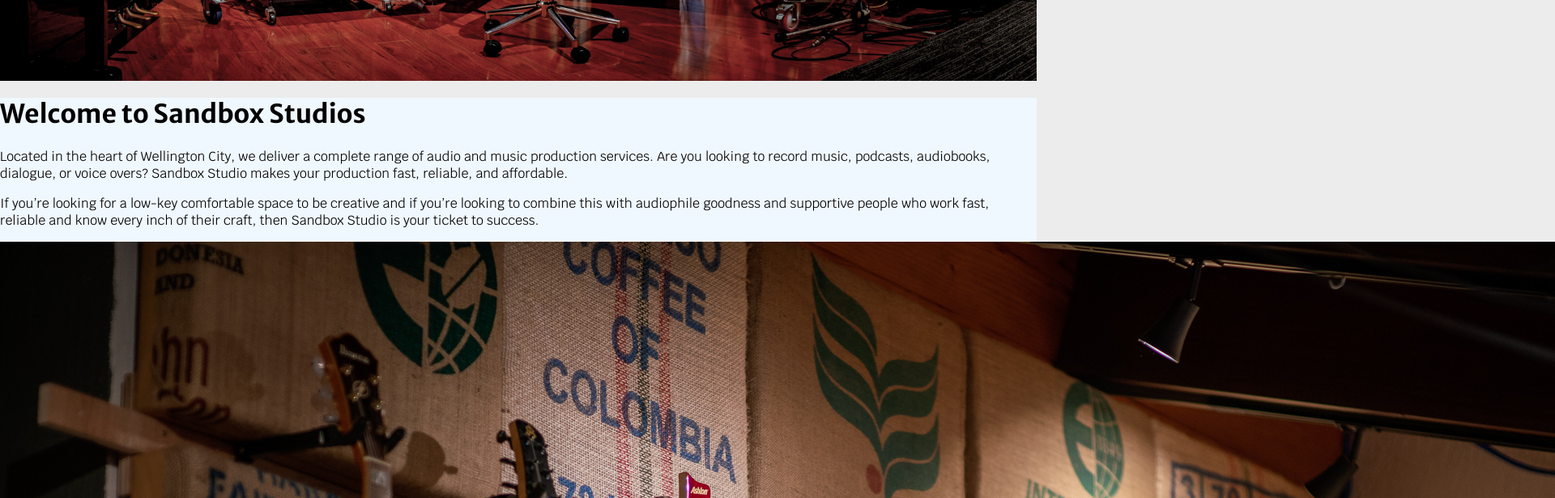
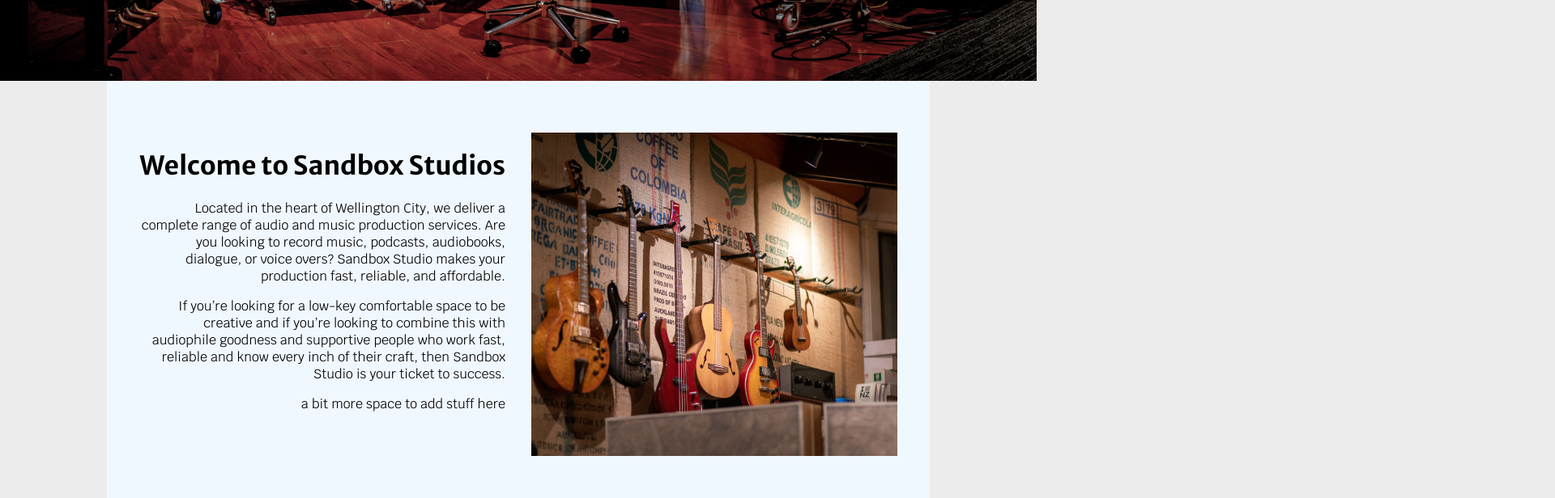
Before and after one commit to moltenot/sandbox_website, a Next.js app: page / in a window 1280 px wide. Shown: the part 700-1316 px from the top of the page at 81% size, 1920 px wide, since content can reach past the window. Built offline with nearby package versions, Linux system fonts and the light colour scheme.

Commit message:
got welcome section going for desktop

```diff
--- a/components/sections/textcolumnimagecolumn.js
+++ b/components/sections/textcolumnimagecolumn.js
@@ -3,9 +3,11 @@
 
 export default function TextColumnImageColumn({ children, image, alt }) {
   return (
-    <div className={styles.container}>
-      {children}
-      <Image src={image} alt={alt} />
+    <div className={`${styles.container} cont-lg`}>
+      <div className={styles.textcontainer}>{children}</div>
+      <div className={styles.imgcontainer}>
+        <Image className={styles.image} fill src={image} alt={alt} />
+      </div>
     </div>
   );
 }
--- a/pages/index.js
+++ b/pages/index.js
@@ -27,6 +27,7 @@
             supportive people who work fast, reliable and know every inch of
             their craft, then Sandbox Studio is your ticket to success.
           </p>
+          <p>a bit more space to add stuff here</p>
         </TextColumnImageColumn>
       </Navigation>
     </>
--- a/styles/textColumnImageColumn.module.css
+++ b/styles/textColumnImageColumn.module.css
@@ -1,7 +1,29 @@
 .container {
-    background-color: aliceblue;
+  --padding: 2rem;
+  background-color: aliceblue;
+  display: flex;
+  padding-top: var(--padding);
+  padding-bottom: var(--padding);
+  min-height: 50vh;
+  position: relative;
 }
 
-.container image {
-    width: 30vw;
+.textcontainer {
+  width: 50%;
+  text-align: right;
+  margin-left: var(--padding);
+  padding-top: var(--padding);
 }
+
+.imgcontainer {
+  position: relative;
+  flex: auto;
+  width: 50%;
+  height: 50vh;
+  background-color: burlywood;
+  margin: var(--padding);
+}
+
+.image {
+  object-fit: cover;
+}
```
